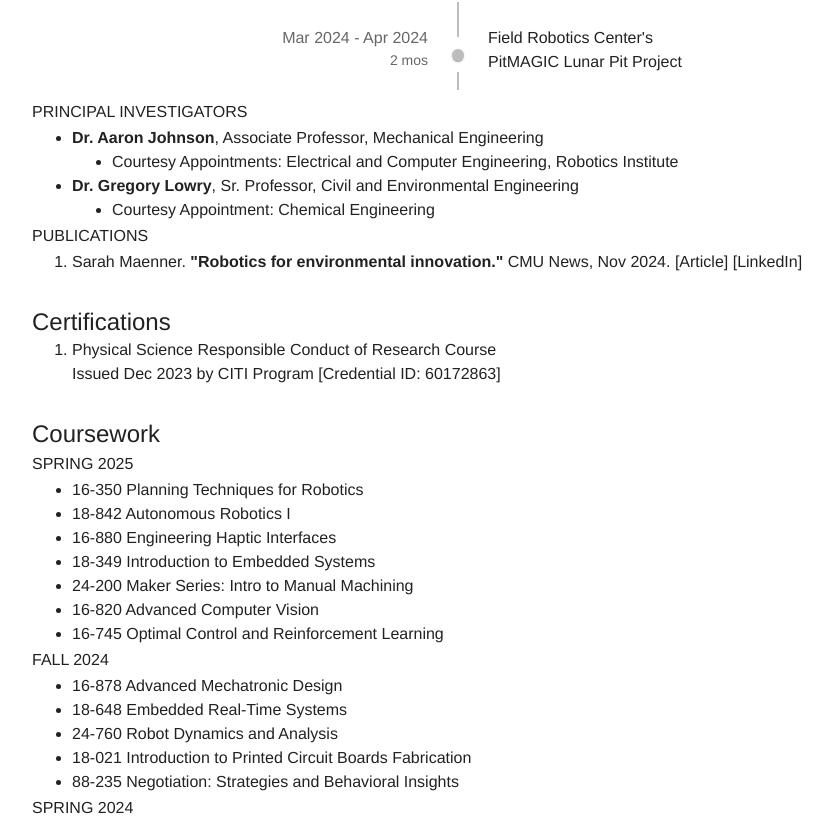
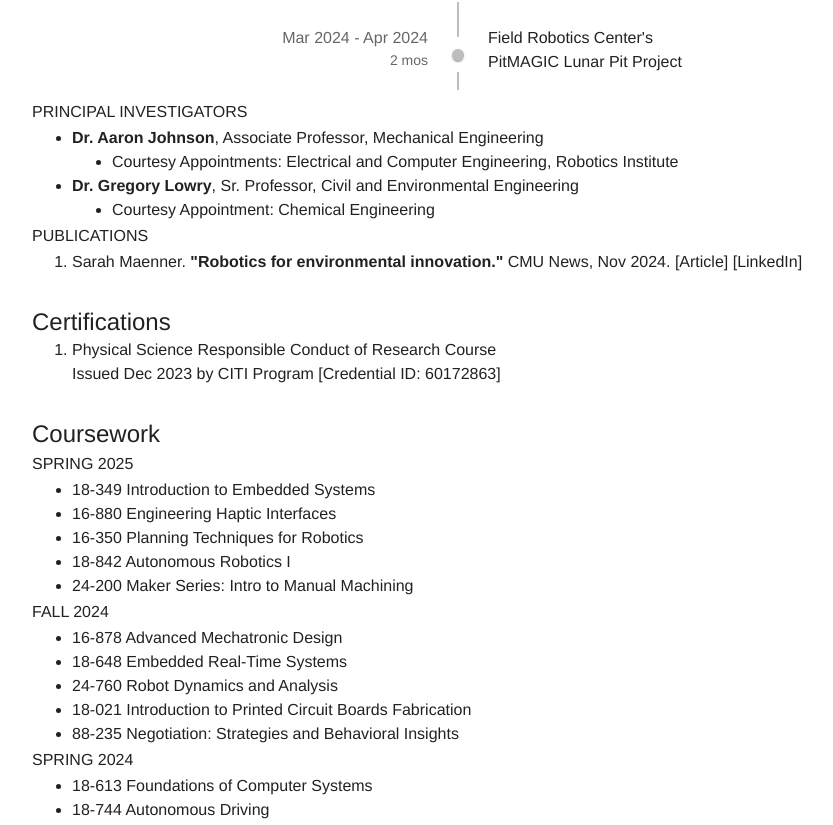
Before and after one commit to w3ichen/weichen.fyi, a Next.js app: page /cmu in a window 1280 px wide. Shown: the part 681-1506 px from the top of the page, without its empty margins (182-1015 px from the left). Built offline with nearby package versions, Linux system fonts and the light colour scheme.

Commit message:
update dates

```diff
--- a/src/app/cesar-robot/page.tsx
+++ b/src/app/cesar-robot/page.tsx
@@ -46,7 +46,7 @@ export default function CesarRobotPage() {
       <CaptionedVideo
         src="roboticist/cesar_driving.mp4"
         title="The Hardware"
-        caption="I revived the CESAR robot after years in storage with minimal guidance or documentation. I reconnected all hardware and wiring, including the joystick, and tested components such as cameras, GPS, Wi-Fi, and motors to ensure they worked. I also refactored the code to resolve issues."
+        caption="I revived the CESAR robot after years in storage with minimal guidance or documentation. I reconnected all hardware and wiring, including the joystick, and tested components such as cameras, GPS, Wi-Fi, and motors to ensure they worked. The highly customized hardware lacked documentation, requiring extensive troubleshooting, refactoring, and reverse engineering."
         imgPosition="right"
         mt={SECTION_PT}
       />
--- a/src/app/cmu/constants.tsx
+++ b/src/app/cmu/constants.tsx
@@ -14,7 +14,7 @@ export const CMU_RESEARCH_LABS: TimelineListItemProp[] = [
       </>
     ),
     startDate: { year: 2024, month: 3 },
-    endDate: "Present",
+    endDate: { year: 2025, month: 5 },
   },
   {
     primary: (
@@ -43,13 +43,11 @@ export const CMU_CERTIFICATES: (string | ReactNode)[] = [
 
 export const CMU_CLASSES: { [semester: string]: string[] } = {
   "Spring 2025": [
+    "18-349 Introduction to Embedded Systems",
+    "16-880 Engineering Haptic Interfaces",
     "16-350 Planning Techniques for Robotics",
     "18-842 Autonomous Robotics I",
-    "16-880 Engineering Haptic Interfaces",
-    "18-349 Introduction to Embedded Systems",
     "24-200 Maker Series: Intro to Manual Machining",
-    "16-820 Advanced Computer Vision",
-    "16-745 Optimal Control and Reinforcement Learning",
   ],
   "Fall 2024": [
     "16-878 Advanced Mechatronic Design",
--- a/src/constants/timeline.tsx
+++ b/src/constants/timeline.tsx
@@ -123,7 +123,7 @@ export const ALL_TIMELINE_DETAILS: Record<TimelineDetailsKey, TimelineDetail> =
       company: "Robomechanics Lab @ CMU",
       position: "Patrick: Environmental Monitoring Robot",
       startDate: { year: 2024, month: 3 },
-      endDate: "Present",
+      endDate: { year: 2025, month: 5 },
       logo: "roboticist/patrick_logo.jpg",
       location: "Pittsburgh, USA",
       skills_meta: skills.PATRICK_ROBOT_SKILLS_META,
@@ -145,7 +145,7 @@ export const ALL_TIMELINE_DETAILS: Record<TimelineDetailsKey, TimelineDetail> =
       company: "Robomechanics Lab @ CMU",
       position: "CESAR: Environmental Monitoring Robot",
       startDate: { year: 2024, month: 11 },
-      endDate: "Present",
+      endDate: { year: 2025, month: 3 },
       logo: "roboticist/cesar_logo.png",
       location: "Pittsburgh, USA",
       skills_meta: skills.CESAR_ROBOT_SKILLS_META,
```
